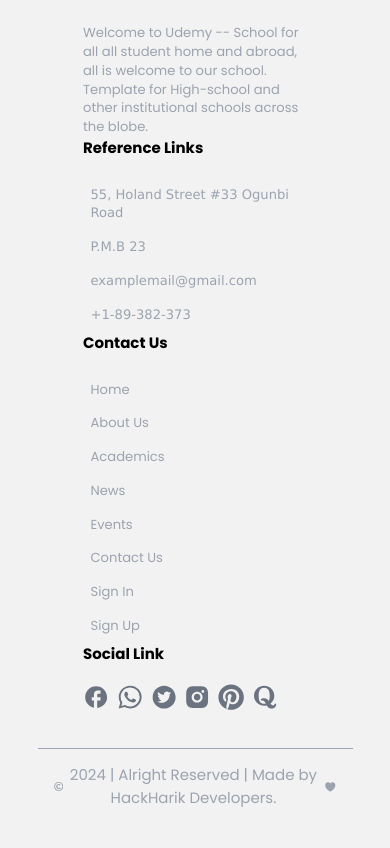
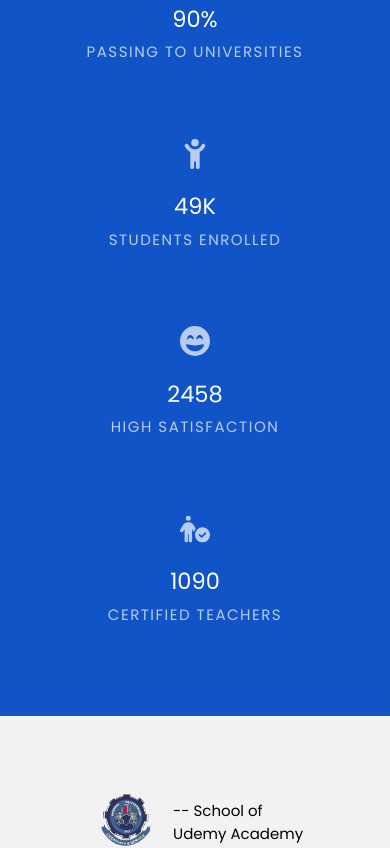
Before and after one commit to FBK-Manuel/High-School, a React (Vite) app: page /academics in a window 390 px wide. Shown: the part 2600-3448 px from the top of the page. Built offline with nearby package versions, Linux system fonts and the light colour scheme.

Commit message:
completed the academics page including responsiveness

```diff
--- a/src/landingPage/LandingPageFooter/Footer.tsx
+++ b/src/landingPage/LandingPageFooter/Footer.tsx
@@ -132,7 +132,7 @@ function Footer() {
           <div className="w3-container text-center ">
             <p className="inline-flex text-gray-400 pb-3 text-center justify-center items-center">
               <FaRegCopyright className="text-gray-400 text-center" size={15} />
-              2024 | Alright Reserved | Made by HackHarik Developers.
+              2024 | Alright Reserved | Built by HackHarik Developers & Codewithsleek.
               <IoHeartSharp className="hover:text-pink-700" size={20} />
             </p>
           </div>
--- a/src/landingPage/LandingpageBody/Academics.tsx
+++ b/src/landingPage/LandingpageBody/Academics.tsx
@@ -1,10 +1,10 @@
-// import React from 'react'
+
 
 import { useEffect } from "react";
 import { useLocation } from "react-router-dom";
 import { ScrollToTop } from "../../scrollToTop/ScrollToTop";
 import { Header } from "../../landingPageComponents/aboutComponent";
-import { Processes, SubHeader } from "../../landingPageComponents/academicsComponent";
+import { Milestones, Processes, SubHeader } from "../../landingPageComponents/academicsComponent";
 
 function Academics() {
   const location = useLocation();
@@ -18,6 +18,7 @@ function Academics() {
       <div className="bg-[#FDFDFD]">
         <SubHeader />
         <Processes />
+        <Milestones />
       </div>
     </section>
   );
--- /dev/null
+++ b/src/landingPageComponents/academicsComponent/Milestone.tsx
@@ -0,0 +1,18 @@
+
+
+import { milestone } from "../../DataTypes/DataTypes";
+
+const Milestone: React.FC<milestone> = ({icon, totalCount, totalCountUnit, title}) => {
+
+  return (
+    <div className="flex flex-col items-center gap-2">
+        <div>
+            {icon}
+        </div>
+        <h4 className="text-white text-2xl lg:text-3xl font-normal mt-4">{totalCount}{totalCountUnit && totalCountUnit}</h4>
+        <p className="text-[#B8CCEF] text-base md:text-lg tracking-widest md:tracking-[0.1875em] uppercase">{title}</p>
+    </div>
+  )
+}
+
+export default Milestone
--- /dev/null
+++ b/src/landingPageComponents/academicsComponent/Milestones.tsx
@@ -0,0 +1,43 @@
+import { milestone } from "../../DataTypes/DataTypes";
+import Milestone from "./Milestone";
+
+// icons
+import { FaGraduationCap, FaChildReaching, FaFaceGrinBeam, FaPersonCircleCheck } from "react-icons/fa6";
+
+
+
+const Milestones = () => {
+    const milestonesData: milestone[] = [
+        {
+            icon: <FaGraduationCap className="size-8 lg:size-10 text-[#B8CCEF]"  />,
+            totalCount: 90,
+            totalCountUnit: "%",
+            title: "Passing to universities"
+        },
+        {
+            icon: <FaChildReaching className="size-8 lg:size-10 text-[#B8CCEF]"  />,
+            totalCount: 49,
+            totalCountUnit: "K",
+            title: "Students Enrolled"
+        },
+        {
+            icon: <FaFaceGrinBeam className="size-8 lg:size-10 text-[#B8CCEF]"  />,
+            totalCount: 2458,
+            title: "High satisfaction"
+        },
+        {
+            icon: <FaPersonCircleCheck className="size-8 lg:size-10 text-[#B8CCEF]"  />,
+            totalCount: 1090,
+            title: "CertIfied teachers"
+        },
+    ];
+  return (
+    <section className="grid grid-cols-1 sm:grid-cols-2 lg:grid-cols-4 gap-20 lg:gap-0 py-24 px-4 bg-[#1054C8] mt-6 md:mt-8 lg:mt-24">
+        {milestonesData.map(({icon, totalCount, totalCountUnit, title}, index)=> (
+            <Milestone key={index} icon={icon} totalCount={totalCount} totalCountUnit={totalCountUnit} title={title} />
+        ))}
+    </section>
+  )
+}
+
+export default Milestones;
--- a/src/landingPageComponents/academicsComponent/index.ts
+++ b/src/landingPageComponents/academicsComponent/index.ts
@@ -1,5 +1,7 @@
 import SubHeader from "./SubHeader";
 import Processes from "./Processes";
 import Process from "./Process";
+import Milestones from "./Milestones";
+import Milestone from "./Milestone";
 
-export { SubHeader, Processes, Process };
+export { SubHeader, Processes, Process, Milestones, Milestone };
```
Also changed, not shown: src/DataTypes/DataTypes.tsx (+8 -0 lines).
